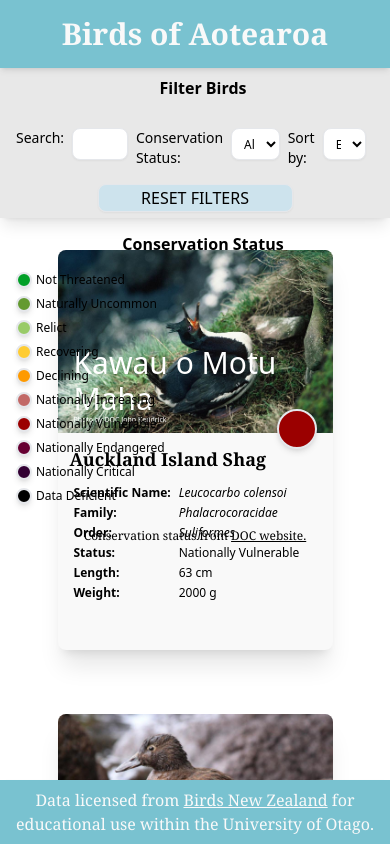
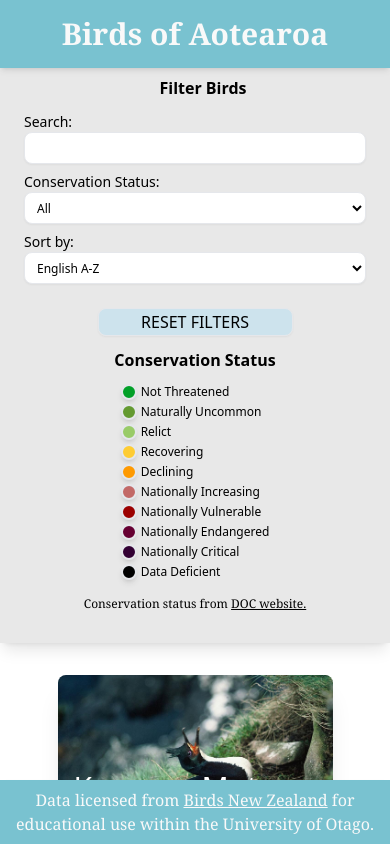
Before and after one commit to jayteylee/Birds_of_Aotearoa_front-end, a React (Create React App) app: page / in a window 390 px wide. Built offline with nearby package versions, Linux system fonts and the light colour scheme.

Commit message:
Fixed mobile filter design

```diff
--- a/src/App.jsx
+++ b/src/App.jsx
@@ -65,7 +65,7 @@ function App() {
         if (a.english_name < b.english_name) { return -1; }
         return 0;
       });
-    }if (sort === "eng-reverse" && birds) {
+    } if (sort === "eng-reverse" && birds) {
       return birds.sort((a, b) => {
         if (a.english_name > b.english_name) { return -1; }
         if (a.english_name < b.english_name) { return 1; }
@@ -83,25 +83,25 @@ function App() {
         if (a.primary_name < b.primary_name) { return 1; }
         return 0;
       });
-    }if (sort === "increasing-weight" && birds) {
+    } if (sort === "increasing-weight" && birds) {
       return birds.sort((a, b) => {
         if (a.size.weight.value > b.size.weight.value) { return 1; }
         if (a.size.weight.value < b.size.weight.value) { return -1; }
         return 0;
       });
-    }if (sort === "decreasing-weight" && birds) {
+    } if (sort === "decreasing-weight" && birds) {
       return birds.sort((a, b) => {
         if (a.size.weight.value > b.size.weight.value) { return -1; }
         if (a.size.weight.value < b.size.weight.value) { return 1; }
         return 0;
       });
-    }if (sort === "increasing-length" && birds) {
+    } if (sort === "increasing-length" && birds) {
       return birds.sort((a, b) => {
         if (a.size.length.value > b.size.length.value) { return 1; }
         if (a.size.length.value < b.size.length.value) { return -1; }
         return 0;
       });
-    }if (sort === "decreasing-length" && birds) {
+    } if (sort === "decreasing-length" && birds) {
       return birds.sort((a, b) => {
         if (a.size.length.value > b.size.length.value) { return -1; }
         if (a.size.length.value < b.size.length.value) { return 1; }
@@ -122,9 +122,9 @@ function App() {
               .toLowerCase()
               .includes(searchField.toLowerCase()) ||
             bird
-              .primary_name
+              .primary_name.normalize('NFD').replace(/[\u0300-\u036f]/g, '')
               .toLowerCase()
-              .includes(searchField.toLowerCase().normalize("NFC")) ||
+              .includes(searchField.toLowerCase().normalize('NFD').replace(/[\u0300-\u036f]/g, '')) ||
             bird
               .scientific_name
               .toLowerCase()
@@ -135,6 +135,11 @@ function App() {
               .includes(searchField.toLowerCase()) ||
             bird
               .order
+              .toLowerCase()
+              .includes(searchField.toLowerCase()) ||
+            bird
+              .other_names
+              .toString()
               .toLowerCase()
               .includes(searchField.toLowerCase())
           );
@@ -174,17 +179,17 @@ function App() {
       </header>
 
       <div className="w-full h-full flex flex-col md:flex-row">
-        <div className="h-[150px] w-full md:basis-1/5 md:h-full bg-neutral-400 bg-opacity-25 z-10 shadow-lg">
+        <div className="h-[575px] w-full md:basis-1/5 md:h-full bg-neutral-400 bg-opacity-25 z-10 shadow-lg">
           <form>
-            <h3 className="text-center mb-4 text-m pt-2 font-semibold md:text-left pl-4 md:pt-4 md:mb-0 pb-3">Filter Birds</h3>
-            <div className="flex flex-row md:flex-col px-4">
-              <div className="text-sm md:text-m">
+            <h3 className="text-center text-m pt-2 font-semibold md:text-left pl-4 md:pt-4 md:mb-0 pb-3">Filter Birds</h3>
+            <div className="flex flex-col px-4">
+              <div className="pl-2 md:pl-0 text-sm md:text-m">
                 <label>Search:</label>
               </div>
               <div className="mb-2 ml-2 mr-2 md:mx-0">
                 <input type="text" value={searchField} onChange={handleSearchChange} className="w-full basis-1/3 h-8 px-2 py-1 border border-black-300 rounded-lg shadow-sm text-xs" />
               </div>
-              <div className="text-sm md:text-m">
+              <div className="pl-2 md:pl-0 text-sm md:text-m">
                 <label>Conservation Status:</label>
               </div>
               <div className="mb-2 ml-2 mr-2 md:mx-0">
@@ -202,7 +207,7 @@ function App() {
                   <option value="Data Deficient">Data Deficient</option>
                 </select>
               </div>
-              <div className="text-sm md:text-m">
+              <div className="pl-2 md:pl-0 text-sm md:text-m">
                 <label>Sort by:</label>
               </div>
               <div className="mb-2 ml-2 mr-2 md:mx-0">
@@ -221,10 +226,9 @@ function App() {
             <div className="text-center pt-4 pb-3">
               <input type="submit" value="RESET FILTERS" onChange={handleResetChange} className="truncate w-1/2 md:w-11/12 h-7 px-4 border border-black-300 rounded-lg shadow-sm text-center text-s bg-sky-300 bg-opacity-25" />
             </div>
-          </form>
-          <h3 className="text-center mb-4 text-m pt-2 font-semibold md:text-left md:text-m pl-4 md:pt-16 md:mb-3">Conservation Status</h3>
-          <div className="flex flex-row">
-            <div className="relative flex flex-col gap-2 pl-4 pr-1">
+            <h3 className="text-center mb-3 text-m font-semibold md:text-left md:text-m px-4 md:pt-8">Conservation Status</h3>
+            <div className="flex flex-row justify-center md:justify-start">
+              <div className="gap-1 relative flex flex-col md:gap-2 pl-4 pr-1">
                 <div className="rounded-full border-2 bg-not-threatened shadow-md w-4 h-4"></div>
                 <div className="rounded-full border-2 bg-naturally-uncommon shadow-md w-4 h-4"></div>
                 <div className="rounded-full border-2 bg-relict shadow-md w-4 h-4"></div>
@@ -236,22 +240,24 @@ function App() {
                 <div className="rounded-full border-2 bg-nationally-critical shadow-md w-4 h-4"></div>
                 <div className="rounded-full border-2 bg-black shadow-md w-4 h-4"></div>
               </div>
-            <div className="relative flex flex-col gap-1">
-            <p className="text-xs pb-1 font-medium">Not Threatened </p>
-            <p className="text-xs pb-1 font-medium">Naturally Uncommon </p>
-            <p className="text-xs pb-1 font-medium">Relict </p>
-            <p className="text-xs pb-1 font-medium">Recovering </p>
-            <p className="text-xs pb-1 font-medium">Declining </p>
-            <p className="text-xs pb-1 font-medium">Nationally Increasing</p>
-            <p className="text-xs pb-1 font-medium">Nationally Vulnerable </p>
-            <p className="text-xs pb-1 font-medium">Nationally Endangered </p>
-            <p className="text-xs pb-1 font-medium">Nationally Critical </p>
-            <p className="text-xs pb-1 font-medium">Data Deficient </p>
+              <div className="relative flex flex-col gap-1 pr-4">
+                <p className="text-xs md:pb-1 font-medium truncate">Not Threatened </p>
+                <p className="text-xs md:pb-1 font-medium truncate">Naturally Uncommon </p>
+                <p className="text-xs md:pb-1 font-medium truncate">Relict </p>
+                <p className="text-xs md:pb-1 font-medium truncate">Recovering </p>
+                <p className="text-xs md:pb-1 font-medium truncate">Declining </p>
+                <p className="text-xs md:pb-1 font-medium truncate">Nationally Increasing</p>
+                <p className="text-xs md:pb-1 font-medium truncate">Nationally Vulnerable </p>
+                <p className="text-xs md:pb-1 font-medium truncate">Nationally Endangered </p>
+                <p className="text-xs md:pb-1 font-medium truncate">Nationally Critical </p>
+                <p className="text-xs md:pb-1 font-medium truncate">Data Deficient </p>
               </div>
             </div>
-            <h1 className="text-xs text-center pt-5 font-serif">
+            <h1 className="text-xs text-center pt-4 md:pt-5 font-serif pb-10 truncate px-5">
               Conservation status from <a className="underline" href="https://www.doc.govt.nz/nature/conservation-status/">DOC website.</a>
             </h1>
+          </form>
+
         </div>
         {filteredList && <main className="h-full basis-4/5  bg-white overflow-y-auto pb-[140px]">
           <div className="flex flex-row flex-wrap justify-center">
@@ -267,7 +273,7 @@ function App() {
         }
       </div>
 
-      <footer className='sticky bottom-0 shadow-md'>
+      <footer className='sticky bottom-0 shadow-md z-10 bg-opacity-100'>
         <h1 className="text-center p-2 font-serif text-boa-white bg-boa-teal">
           Data licensed from <a className="underline" href="https://www.birdsnz.org.nz/">Birds New Zealand</a> for educational use within the University of Otago.
         </h1>
```
Lines whose indentation alone changed are shown as unchanged.
